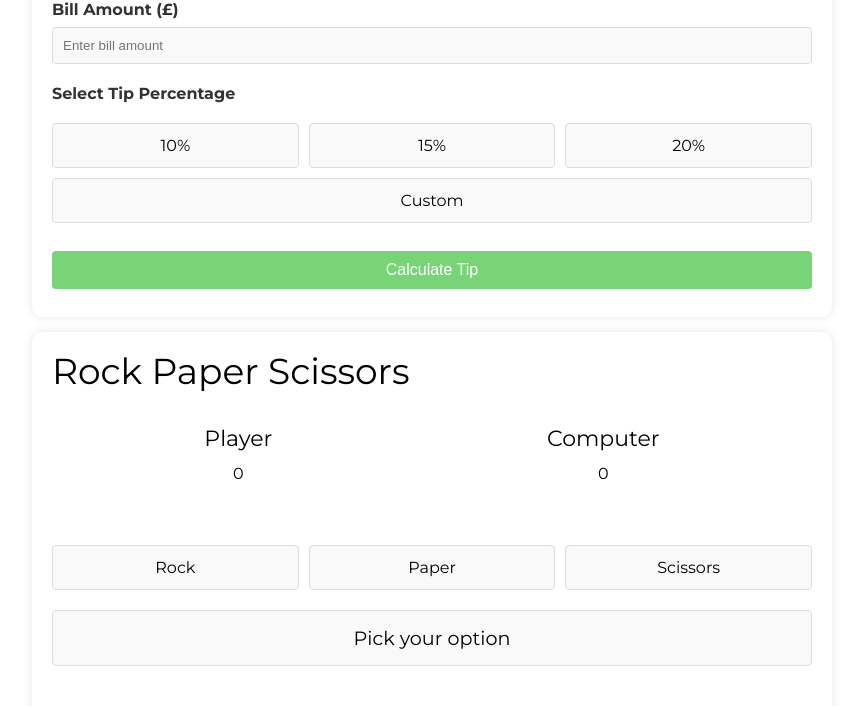
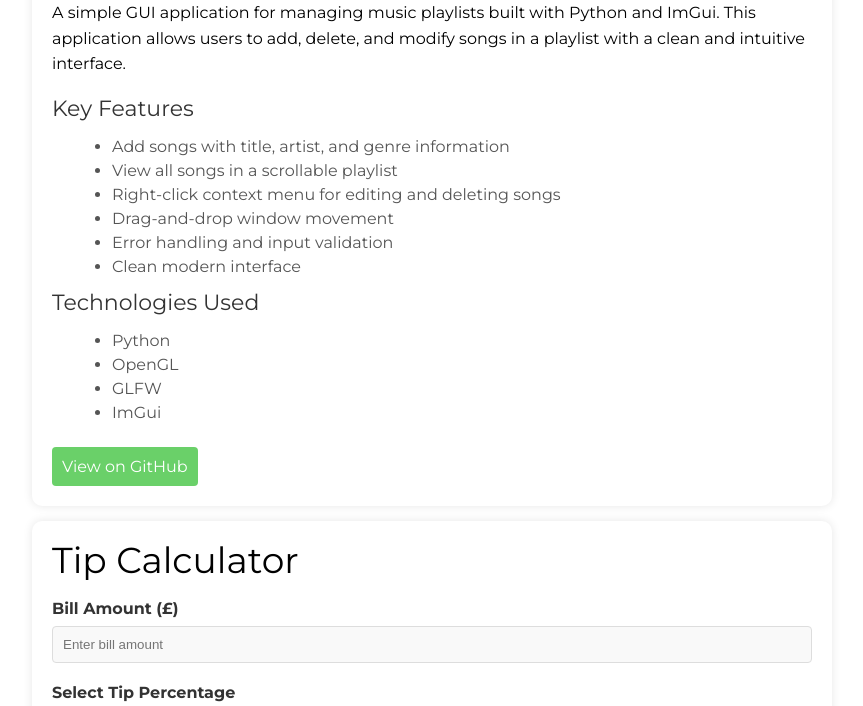
Before and after one commit to ben-westwood/Portfolio, a plain HTML site: page index.html in a window 1280 px wide. Shown: the part 649-1355 px from the top of the page, without its empty margins (208-1071 px from the left). Drawn offline with Linux system fonts and the light colour scheme.

Commit message:
Add Music Playlist Manager project section to index.html with detailed features and technologies used

```diff
--- a/assets/css/style.css
+++ b/assets/css/style.css
@@ -1288,3 +1288,76 @@ only screen and (max-width: 52em) {
         width: 100%;
     }
 }
+
+/* Project Section Styles - Consolidated Version */
+.project-content {
+    width: 100%;
+    margin: 0;
+    padding: 0;
+    box-sizing: border-box;
+}
+
+.project-description {
+    margin-bottom: 20px;
+    line-height: 1.6;
+    word-wrap: break-word;
+}
+
+.project-links {
+    text-align: left;
+    display: flex;
+    justify-content: flex-start;
+}
+
+.project-links a {
+    display: inline-block;
+    text-decoration: none;
+    width: auto;
+    min-width: 120px;
+    max-width: fit-content;
+    padding: 10px;
+}
+
+.project-details {
+    margin-top: 20px;
+    width: 100%;
+}
+
+.project-details h3 {
+    color: #333;
+    margin: 15px 0 10px 0;
+}
+
+.project-details ul {
+    list-style-type: disc;
+    margin-left: 20px;
+    margin-bottom: 15px;
+    padding-right: 20px;
+}
+
+.project-details li {
+    margin-bottom: 5px;
+    color: #555;
+}
+
+@media only screen and (max-width: 52em) {
+    .project-content {
+        padding: 15px 0;
+    }
+
+    .project-links {
+        width: 100%;
+        justify-content: center;
+        flex-direction: column;
+        align-items: center;
+    }
+
+    .project-links a {
+        display: block;
+        width: 100%;
+        max-width: 300px;
+        margin: 5px 0;
+        text-align: center;
+        box-sizing: border-box;
+    }
+}
--- a/index.html
+++ b/index.html
@@ -58,6 +58,38 @@
                     <div class="content-bar">
                         <h3 id="projects">Projects</h3>
                     </div>
+
+                    <!-- Add Python Project Section -->
+                    <div class="calculator">
+                        <h1>Music Playlist Manager</h1>
+                        <div class="project-content">
+                            <p class="project-description">
+                                A simple GUI application for managing music playlists built with Python and ImGui. This application allows users to add, delete, and modify songs in a playlist with a clean and intuitive interface.
+                            </p>
+                            <div class="project-details">
+                                <h3>Key Features</h3>
+                                <ul>
+                                    <li>Add songs with title, artist, and genre information</li>
+                                    <li>View all songs in a scrollable playlist</li>
+                                    <li>Right-click context menu for editing and deleting songs</li>
+                                    <li>Drag-and-drop window movement</li>
+                                    <li>Error handling and input validation</li>
+                                    <li>Clean modern interface</li>
+                                </ul>
+                                <h3>Technologies Used</h3>
+                                <ul>
+                                    <li>Python</li>
+                                    <li>OpenGL</li>
+                                    <li>GLFW</li>
+                                    <li>ImGui</li>
+                                </ul>
+                            </div>
+                            <div class="project-links">
+                                <a href="https://github.com/ben-westwood/Music-Playlist-Manager" class="btn-submit" target="_blank">View on GitHub</a>
+                            </div>
+                        </div>
+                    </div>
+
                     <div class="calculator">
                         <h1>Tip Calculator</h1>
                         <div class="input-group">
@@ -157,7 +189,8 @@
                                 <p>Loading...</p>
                             </div>
                             <div class="total-container">
-                                <p>Total: <span id="total-amount">£0.00</span></p>
+                                <p>Total: <span id="total-amount">£0.00</span>
+                                </p>
                             </div>
                             <div class="stats-heading">
                                 <h3>Spending by Category</h3>
```
Also changed, not shown: 1 other file.
